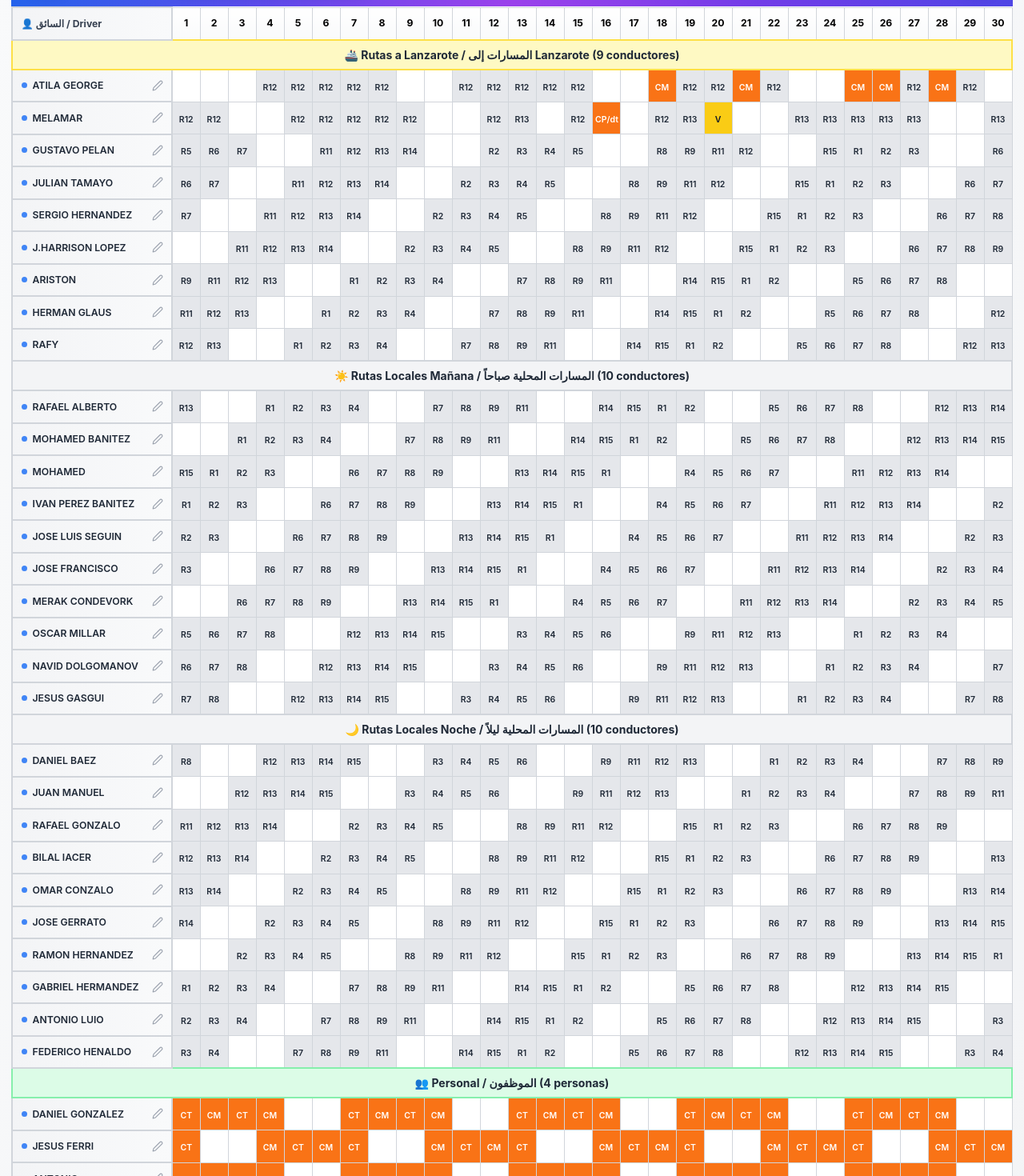
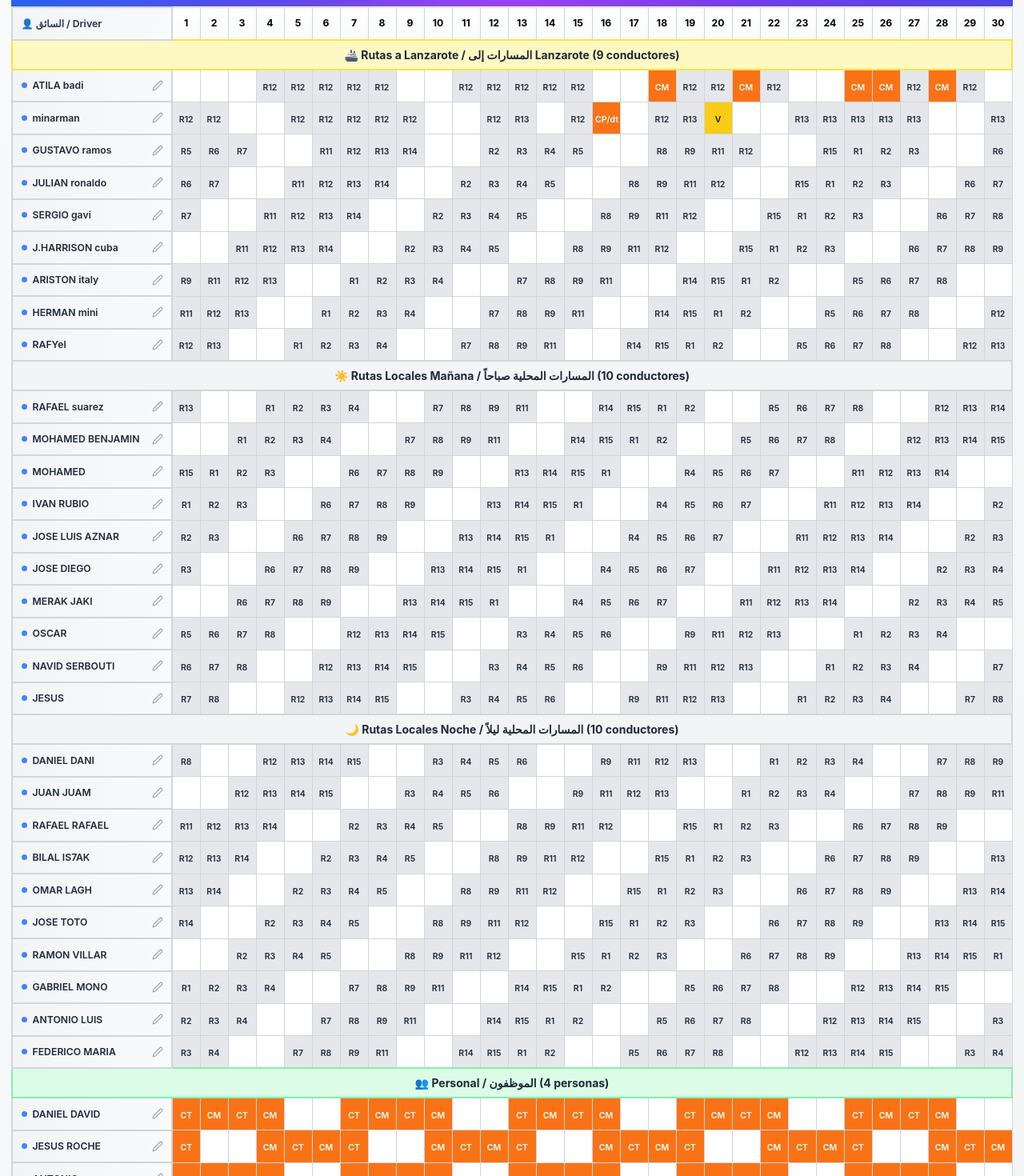
Before and after one commit to zmaimy22/fleet-management, a React (Vite) app: page / in a window 1280 px wide. Shown: the part 160-1630 px from the top of the page at 80% size. Built offline with nearby package versions, Linux system fonts and the light colour scheme.

Commit message:
Update drivers.js

```diff
--- a/src/data/drivers.js
+++ b/src/data/drivers.js
@@ -1,43 +1,43 @@
 // Driver data with categories: lanzarote, local_morning, local_night
 export const drivers = [
   // RUTAS A LANZAROTE (Yellow section)
-  { id: 1, name: 'ATILA GEORGE', type: 'driver', category: 'lanzarote' },
-  { id: 2, name: 'MELAMAR', type: 'driver', category: 'lanzarote' },
-  { id: 3, name: 'GUSTAVO PELAN', type: 'driver', category: 'lanzarote' },
-  { id: 4, name: 'JULIAN TAMAYO', type: 'driver', category: 'lanzarote' },
-  { id: 5, name: 'SERGIO HERNANDEZ', type: 'driver', category: 'lanzarote' },
-  { id: 6, name: 'J.HARRISON LOPEZ', type: 'driver', category: 'lanzarote' },
-  { id: 7, name: 'ARISTON', type: 'driver', category: 'lanzarote' },
-  { id: 8, name: 'HERMAN GLAUS', type: 'driver', category: 'lanzarote' },
-  { id: 9, name: 'RAFY', type: 'driver', category: 'lanzarote' },
+  { id: 1, name: 'ATILA badi', type: 'driver', category: 'lanzarote' },
+  { id: 2, name: 'minarman', type: 'driver', category: 'lanzarote' },
+  { id: 3, name: 'GUSTAVO ramos', type: 'driver', category: 'lanzarote' },
+  { id: 4, name: 'JULIAN ronaldo', type: 'driver', category: 'lanzarote' },
+  { id: 5, name: 'SERGIO gavi', type: 'driver', category: 'lanzarote' },
+  { id: 6, name: 'J.HARRISON cuba', type: 'driver', category: 'lanzarote' },
+  { id: 7, name: 'ARISTON italy', type: 'driver', category: 'lanzarote' },
+  { id: 8, name: 'HERMAN mini', type: 'driver', category: 'lanzarote' },
+  { id: 9, name: 'RAFYel', type: 'driver', category: 'lanzarote' },
 
   // RUTAS LOCALES MAÑANA (Light section)
-  { id: 10, name: 'RAFAEL ALBERTO', type: 'driver', category: 'local_morning' },
-  { id: 11, name: 'MOHAMED BANITEZ', type: 'driver', category: 'local_morning' },
+  { id: 10, name: 'RAFAEL suarez', type: 'driver', category: 'local_morning' },
+  { id: 11, name: 'MOHAMED BENJAMIN', type: 'driver', category: 'local_morning' },
   { id: 12, name: 'MOHAMED', type: 'driver', category: 'local_morning' },
-  { id: 13, name: 'IVAN PEREZ BANITEZ', type: 'driver', category: 'local_morning' },
-  { id: 14, name: 'JOSE LUIS SEGUIN', type: 'driver', category: 'local_morning' },
-  { id: 15, name: 'JOSE FRANCISCO', type: 'driver', category: 'local_morning' },
-  { id: 16, name: 'MERAK CONDEVORK', type: 'driver', category: 'local_morning' },
-  { id: 17, name: 'OSCAR MILLAR', type: 'driver', category: 'local_morning' },
-  { id: 18, name: 'NAVID DOLGOMANOV', type: 'driver', category: 'local_morning' },
-  { id: 19, name: 'JESUS GASGUI', type: 'driver', category: 'local_morning' },
+  { id: 13, name: 'IVAN RUBIO', type: 'driver', category: 'local_morning' },
+  { id: 14, name: 'JOSE LUIS AZNAR', type: 'driver', category: 'local_morning' },
+  { id: 15, name: 'JOSE DIEGO', type: 'driver', category: 'local_morning' },
+  { id: 16, name: 'MERAK JAKI', type: 'driver', category: 'local_morning' },
+  { id: 17, name: 'OSCAR ', type: 'driver', category: 'local_morning' },
+  { id: 18, name: 'NAVID SERBOUTI', type: 'driver', category: 'local_morning' },
+  { id: 19, name: 'JESUS ', type: 'driver', category: 'local_morning' },
 
   // RUTAS LOCALES NOCHE (Light section)
-  { id: 20, name: 'DANIEL BAEZ', type: 'driver', category: 'local_night' },
-  { id: 21, name: 'JUAN MANUEL', type: 'driver', category: 'local_night' },
-  { id: 22, name: 'RAFAEL GONZALO', type: 'driver', category: 'local_night' },
-  { id: 23, name: 'BILAL IACER', type: 'driver', category: 'local_night' },
-  { id: 24, name: 'OMAR CONZALO', type: 'driver', category: 'local_night' },
-  { id: 25, name: 'JOSE GERRATO', type: 'driver', category: 'local_night' },
-  { id: 26, name: 'RAMON HERNANDEZ', type: 'driver', category: 'local_night' },
-  { id: 27, name: 'GABRIEL HERMANDEZ', type: 'driver', category: 'local_night' },
-  { id: 28, name: 'ANTONIO LUIO', type: 'driver', category: 'local_night' },
-  { id: 29, name: 'FEDERICO HENALDO', type: 'driver', category: 'local_night' },
+  { id: 20, name: 'DANIEL DANI', type: 'driver', category: 'local_night' },
+  { id: 21, name: 'JUAN JUAM', type: 'driver', category: 'local_night' },
+  { id: 22, name: 'RAFAEL RAFAEL', type: 'driver', category: 'local_night' },
+  { id: 23, name: 'BILAL IS7AK', type: 'driver', category: 'local_night' },
+  { id: 24, name: 'OMAR LAGH', type: 'driver', category: 'local_night' },
+  { id: 25, name: 'JOSE TOTO', type: 'driver', category: 'local_night' },
+  { id: 26, name: 'RAMON VILLAR', type: 'driver', category: 'local_night' },
+  { id: 27, name: 'GABRIEL MONO', type: 'driver', category: 'local_night' },
+  { id: 28, name: 'ANTONIO LUIS', type: 'driver', category: 'local_night' },
+  { id: 29, name: 'FEDERICO MARIA', type: 'driver', category: 'local_night' },
 
   // PERSONAL / STAFF (Green section - Loaders)
-  { id: 30, name: 'DANIEL GONZALEZ', type: 'loader' },
-  { id: 31, name: 'JESUS FERRI', type: 'loader' },
+  { id: 30, name: 'DANIEL DAVID', type: 'loader' },
+  { id: 31, name: 'JESUS ROCHE', type: 'loader' },
   { id: 32, name: 'ANTONIO', type: 'loader' },
   { id: 33, name: 'BOUHADDOU', type: 'loader' }
 ];
```
